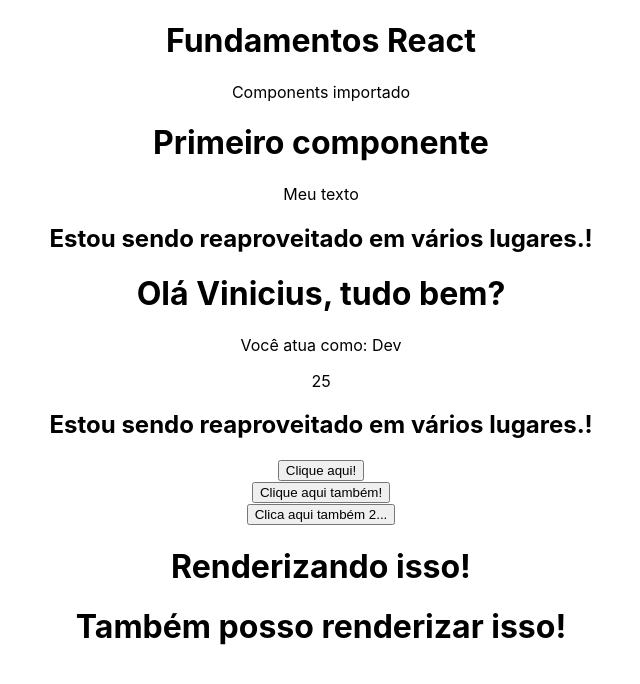
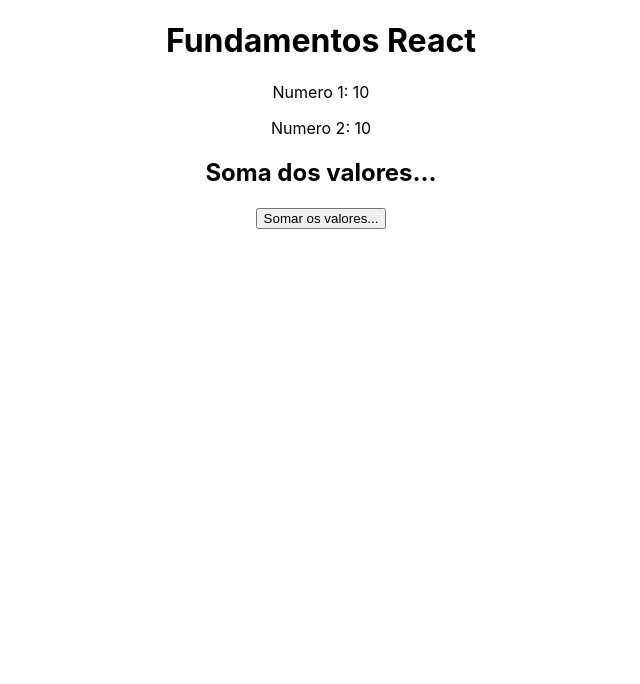
Before and after one commit to viniciusbenicio/fundamentos, a React (Create React App) app: page / in a window 1280 px wide. Shown: the top 684 px of the page, without its empty margins (319-959 px from the left). Built offline with nearby package versions, Linux system fonts and the light colour scheme.

Commit message:
Challenge

```diff
--- a/src/App.js
+++ b/src/App.js
@@ -7,6 +7,7 @@
 import MyComponents from './components/MyComponents';
 import TemplateExpression from './components/TemplateExpressions';
 import Events from './components/Events';
+import Challenge from './components/Challenge';
 
 function App() {
   return (
@@ -14,12 +15,14 @@
       <h1> Fundamentos React</h1>
 
       <div>
-        <p>Components importado</p>
+        {/* <p>Components importado</p>
         <FirstComponents />
         <TemplateExpression/>
         <MyComponents/>
+        <Events/> */}
 
-        <Events/>
+        <Challenge/>
+
       </div>
 
     </div>
--- /dev/null
+++ b/src/components/Challenge.js
@@ -0,0 +1,26 @@
+const Challenge = () => {
+  let n1 = 10;
+  let n2 = 10;
+
+const handleSum = (e) => {
+  let soma = n1 + n2;
+
+  console.log(soma);
+}
+
+  return (
+    <div>
+      <p>
+       Numero 1: {n1}
+      </p>
+      <p>
+       Numero 2: {n2}
+      </p>
+      <h2>Soma dos valores...</h2>
+      <button onClick={handleSum}>Somar os valores...</button>
+    </div>
+
+  );
+}
+
+export default Challenge;
```
